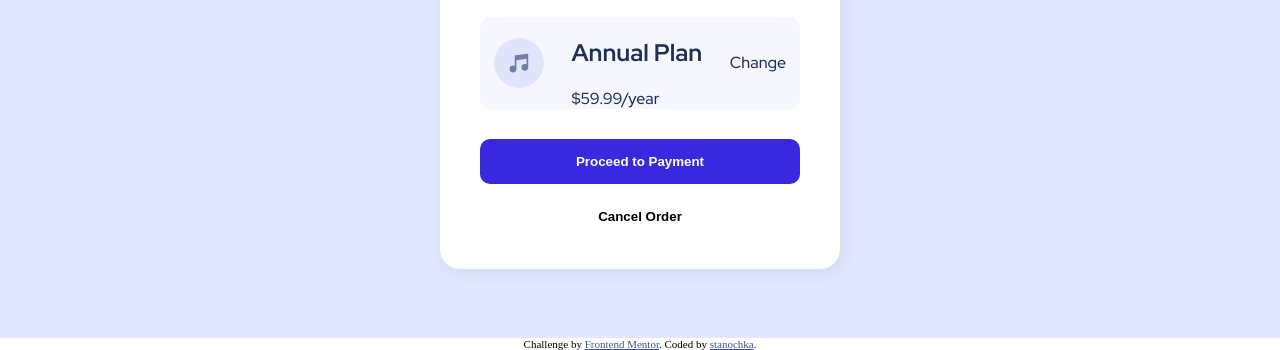
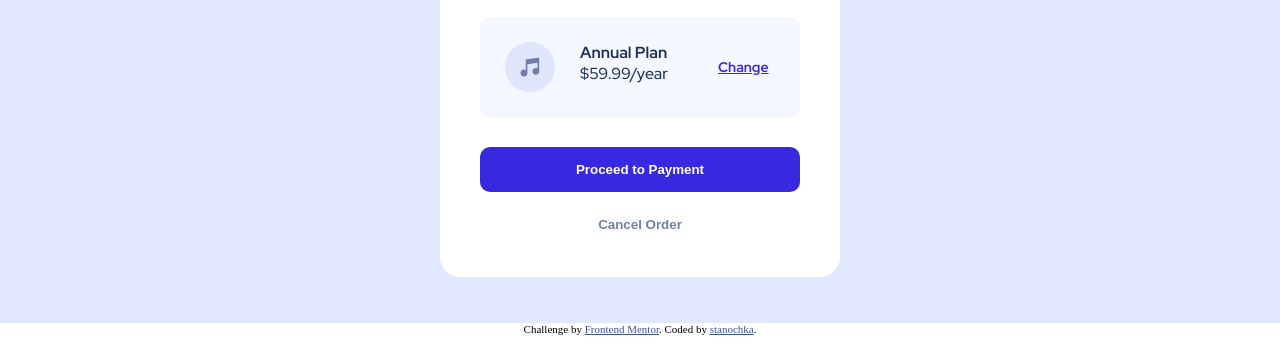
Before and after one commit to stanochka/order-summary-component-main, a plain HTML site: page index.html in a window 1280 px wide. Shown: the part 462-812 px from the top of the page. Drawn offline with Linux system fonts and the light colour scheme.

Commit message:
Fix style

```diff
--- a/index.html
+++ b/index.html
@@ -23,10 +23,12 @@
         <div class="priceTag">
           <div class="priceIcon"></div>
           <div class="priceText">
-            <h2>Annual Plan</h2>
+            <div class="priceContent">Annual Plan</div>
             <div class="price">$59.99/year</div>
           </div>
-          <a>Change</a>
+          <div class="priceLink">
+            <a>Change</a>
+          </div>
         </div>
 
         <button class="proceed">Proceed to Payment</button>
--- a/styles.css
+++ b/styles.css
@@ -10,9 +10,12 @@ html, body {
 }
 
 .main {
-  width: 100vw;
-  height: 100vh;
+  margin: 0;
+  padding: 0;
+  width: 100%;
+  height: calc(100vh - 15px);
   background: url('./images/pattern-background-desktop.svg') no-repeat;
+  background-size: 100%;
   background-color: hsl(225, 100%, 94%);
   font-family: 'Red Hat Display', sans-serif;
   color: hsl(223, 47%, 23%);
@@ -24,7 +27,7 @@ html, body {
   width: 400px;
   margin: 10vh auto;
   border-radius: 20px;
-  box-shadow: 4px 4px 15px 0px rgba(85, 101, 112, 0.1);
+  box-shadow: 0 0 10px 0 hsl(225, 100%, 94%);
   text-align: center;
 }
 
@@ -46,9 +49,9 @@ html, body {
   width: 320px;
   margin: 20px auto;
   align-items: center;
-  justify-content: space-around;
   border-radius: 10px;
   background: hsl(225, 100%, 98%);
+  color: hsl(223, 47%, 23%);
 }
 
 .priceIcon {
@@ -56,10 +59,27 @@ html, body {
   width: 50px;
   height: 50px;
   background-repeat: round;
+  margin: 25px;
 }
 
 .priceText {
+  height: 50px;
+  margin-right: 25px;
   text-align: left;
+  color: hsl(223, 47%, 23%);
+}
+
+.priceContent {
+  font-weight: bold;
+  hsl(224, 23%, 55%);
+}
+
+.priceLink {
+  margin: 25px;
+  font-size: 14px;
+  font-weight: bold;
+  text-decoration: underline;
+  color: hsl(245, 75%, 52%);
 }
 
 button {
@@ -78,12 +98,32 @@ button {
 
 .proceed:hover {
   box-shadow: 0 4px 15px 0 hsl(224, 23%, 55%);
+  cursor: pointer;
 }
 
 .cancel {
   background: transparent;
   font-weight: 900;
+  color: hsl(224, 23%, 55%);
+  cursor: pointer;
 }
 
-.attribution { font-size: 11px; text-align: center; }
-.attribution a { color: hsl(228, 45%, 44%); }
+.attribution {
+  height: 15px;
+  font-size: 11px;
+  text-align: center;
+}
+
+.attribution a {
+  color: hsl(228, 45%, 44%);
+}
+
+@media screen and (min-width 375px) and (max-width: 667px)  {
+  .main {
+    background: hsl(225, 100%, 94%);
+  }
+
+  .card {
+    width: 200px;
+  }
+}
```
